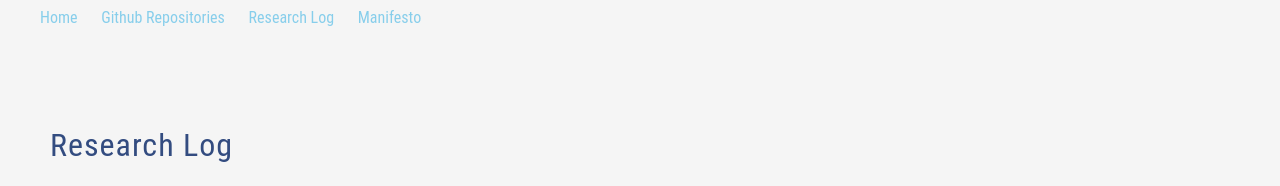
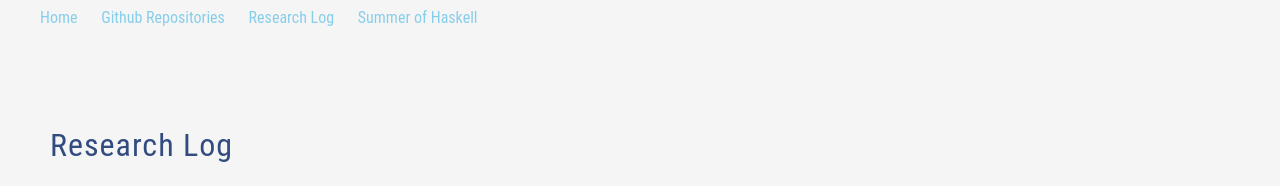
Before and after one commit to lwlsn/lwlsn.github.io, a Jekyll site: the page log.html, which Jekyll copies as it is, in a window 1280 px wide. Shown: the top 186 px of the page. Built offline with Jekyll 4.4.1, drawn with Linux system fonts in a browser that asks for light colours.

```diff
--- a/index.html
+++ b/index.html
@@ -13,6 +13,7 @@
         <li><a href="https://lwlsn.github.io">Home</a></li>
         <li><a href="https://github.com/lwlsn">Github Repositories</a></li>
 		<li> <a href="https://lwlsn.github.io/log.html">Research Log</a></li>
+		<!-- <li> <a href="https://lwlsn.github.io/gsoc.html"> Summer of Haskell </a> -->
 		<!-- <li> <a href="https://lwlsn.github.io/study.html">Study</a></li> -->
 		<!-- <li> <a href="https://lwlsn.github.io/manifesto.html"> Manifesto </a></li> -->
     	</ul>
--- a/log.html
+++ b/log.html
@@ -11,9 +11,10 @@
 		<ul>
         	<li><a href="https://lwlsn.github.io">Home</a></li>
         	<li><a href="https://github.com/lwlsn">Github Repositories</a></li>
-		<li> <a href="https://lwlsn.github.io/log.html"> Research Log </a></li>
+			<li> <a href="https://lwlsn.github.io/log.html"> Research Log </a></li>
+			<li> <a href="https://lwlsn.github.io/gsoc.html"> Summer of Haskell </a>
 		<!-- <li> <a href="https://lwlsn.github.io/study.html">Study</a></li> -->
-		<li> <a href="https://lwlsn.github.io/manifesto.html"> Manifesto </a></li>
+		<!-- <li> <a href="https://lwlsn.github.io/manifesto.html"> Manifesto </a></li> -->
     	</ul>
     </nav>
 
```
Also changed, not shown: other parts of index.html (+1 -1 lines), assets/AI-blockchain.jpeg (added), 2 other files.
